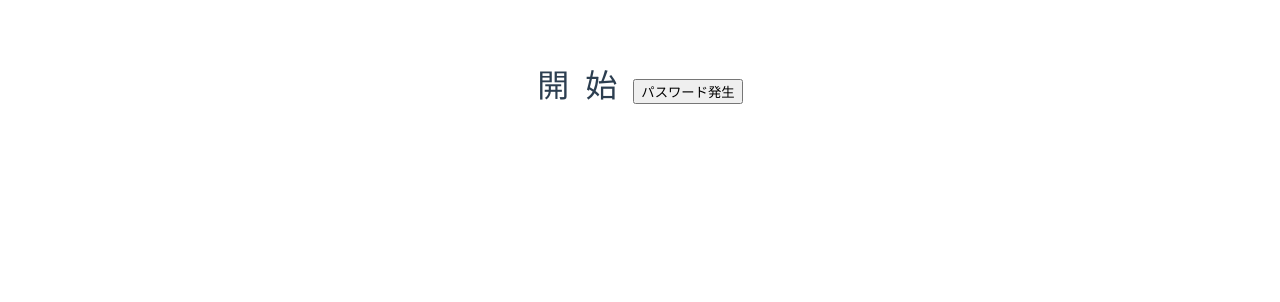
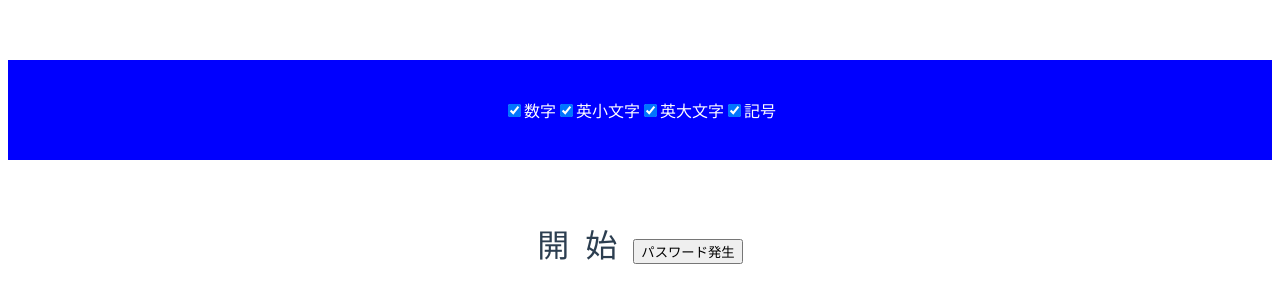
Before and after one commit to hariNEzuMI928/random-lunch-app, a Vue app: page / in a window 1280 px wide. Shown: the top 302 px of the page. Built offline with nearby package versions, Linux system fonts and the light colour scheme.

Commit message:
Select.vueを追加

```diff
--- a/src/App.vue
+++ b/src/App.vue
@@ -1,18 +1,42 @@
 <template>
   <div id="app">
-    <Random />
+    <Select
+      v-bind:chkTypeNum="chkTypeNum"
+      v-bind:chkTypeLow="chkTypeLow"
+      v-bind:chkTypeHigh="chkTypeHigh"
+      v-bind:chkTypeSymbol="chkTypeSymbol"
+      v-on:chkTypeNumCheanged="chkTypeNum=!chkTypeNum"
+      v-on:chkTypeLowCheanged="chkTypeLow=!chkTypeLow"
+      v-on:chkTypeHighCheanged="chkTypeHigh=!chkTypeHigh"
+      v-on:chkTypeSymbolCheanged="chkTypeSymbol=!chkTypeSymbol"
+    />
+    <Random
+      v-bind:chkTypeNum="chkTypeNum"
+      v-bind:chkTypeLow="chkTypeLow"
+      v-bind:chkTypeHigh="chkTypeHigh"
+      v-bind:chkTypeSymbol="chkTypeSymbol"
+    />
   </div>
 </template>
 
 <script>
 import Random from './components/Random';
+import Select from './components/Select';
 export default {
   name: 'App',
   components: {
+    Select,
     Random,
   },
+  data: function () {
+    return {
+      chkTypeNum: true,
+      chkTypeLow: true,
+      chkTypeHigh: true,
+      chkTypeSymbol: true,
+    };
+  },
 };
-
 </script>
 
 <style>
--- a/src/components/Random.vue
+++ b/src/components/Random.vue
@@ -1,7 +1,7 @@
 <template>
   <div id="app">
     <span v-for="rndStrEach in rndStr" v-bind:key="rndStrEach.id">
-      <span class="rndStrEach">{{ rndStrEach }}</span>
+      <span class="rndStrEach">{{rndStrEach}}</span>
     </span>
     <!-- (1)「パスワード発生」ボタンの表示。押されたら「onRandomStr」を呼ばれる（下のmethods） -->
     <button class="btn" v-on:click="onRandomStr">パスワード発生</button>
@@ -10,16 +10,17 @@
 
 <script>
 export default {
-  name: "Random",
-  mounted: function () {
+  name: 'Random',
+  mounted: function(){
     document.title = "ランダム文字列";
   },
+  props: ['chkTypeNum', 'chkTypeLow', 'chkTypeHigh', 'chkTypeSymbol'],
   data() {
     return {
-      rndStr: "開始",
+      rndStr: '開始',
       rndStrLen: 0,
-      targetStrNum: "0123456789",
-      targetStrLower: "abcdefghijklmnopqrstuvwxyz",
+      targetStrNum: '0123456789',
+      targetStrLow: 'abcdefghijklmnopqrstuvwxyz',
       targetStrSymbol1: "'",
       targetStrSymbol2: '!"#$%&()*+,-./:;<>=?@[]^_`{}|~',
     };
@@ -27,14 +28,13 @@ export default {
   methods: {
     // (2)子から呼び出されるメソッド
     onRandomStr: function () {
-      //console.log(this.targetStrLower);
-      let targetStrUpper = this.targetStrLower.toUpperCase();
+      let targetStrHigh = this.targetStrLow.toUpperCase();
       let targetStrSymbol = this.targetStrSymbol1 + this.targetStrSymbol2;
-      let targetStr =
-        this.targetStrNum +
-        this.targetStrLower +
-        targetStrUpper +
-        targetStrSymbol;
+      let targetStr = '';
+      if (this.chkTypeNum)    targetStr += this.targetStrNum;
+      if (this.chkTypeLow)    targetStr += this.targetStrLow;
+      if (this.chkTypeHigh)   targetStr += targetStrHigh;
+      if (this.chkTypeSymbol) targetStr += targetStrSymbol;
       let targetLen = targetStr.length;
       // 乱数発生
       let uInt32 = new Uint32Array(1);
@@ -44,20 +44,18 @@ export default {
       while (cntL < this.rndStrLen) {
         let cntA = Math.floor(cntL / 4);
         if (cntL % 4 == 0) {
-          this.rndStr[cntA] = "";
+          this.rndStr[cntA] = '';
         }
         crypto.getRandomValues(uInt32); // 符号なし32bitの数値を入れる
-        let targetStrSta = Math.floor((uInt32[0] / 2 ** 32) * targetLen) + 1;
-        this.rndStr[cntA] =
-          this.rndStr[cntA] + targetStr.substr(targetStrSta, 1);
-        cntL = cntL + 1;
+        let targetStrSta = Math.floor((uInt32[0] / 2 ** 32) * targetLen);
+        this.rndStr[cntA] = this.rndStr[cntA] + targetStr.substr(targetStrSta, 1);
+        cntL++;
       }
     },
   },
 };
 </script>
 
-<!-- Add "scoped" attribute to limit CSS to this component only -->
 <style scoped>
   .capitalize {
       text-transform: capitalize;
--- /dev/null
+++ b/src/components/Select.vue
@@ -0,0 +1,49 @@
+<template>
+  <div id="sel">
+    <label>
+      <input type="checkbox"
+        v-bind:checked="chkTypeNum"
+        v-on:change="$emit('chkTypeNumCheanged')"
+      />数字
+    </label>
+    <label>
+      <input type="checkbox"
+        v-bind:checked="chkTypeLow"
+        v-on:change="$emit('chkTypeLowCheanged')"
+      />英小文字
+    </label>
+    <label>
+      <input type="checkbox"
+        v-bind:checked="chkTypeHigh"
+        v-on:change="$emit('chkTypeHighCheanged')"
+      />英大文字
+    </label>
+    <label>
+      <input type="checkbox"
+        v-bind:checked="chkTypeSymbol"
+        v-on:change="$emit('chkTypeSymbolCheanged')"
+      />記号
+    </label>
+  </div>
+</template>
+
+<script>
+export default {
+  name: 'Select',
+  props: ['chkTypeNum', 'chkTypeLow', 'chkTypeHigh', 'chkTypeSymbol'],
+};
+</script>
+
+<style scoped>
+#sel {
+  display: flex;
+  justify-content: center;
+  align-items: center;
+  height: 100px;
+  color: white;
+  background-color: blue;
+}
+.capitalize {
+  text-transform: capitalize;
+}
+</style>
```
Lines whose indentation alone changed are shown as unchanged.
